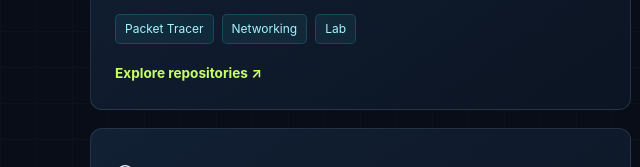
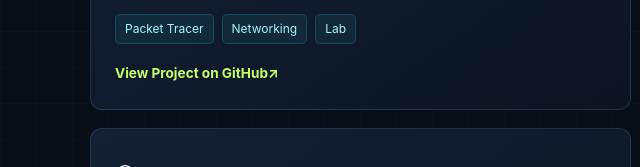
Before and after one commit to Praveen420420/portfolio, a plain HTML site: page index.html in a window 1280 px wide. Shown: the part 2453-2620 px from the top of the page, 0-640 px from the left. Drawn offline with Linux system fonts and the light colour scheme.

Commit message:
Update GitHub link to point to specific project

```diff
--- a/index.html
+++ b/index.html
@@ -580,7 +580,7 @@
               <span class="tag">Networking</span>
               <span class="tag">Lab</span>
             </div>
-            <a class="text-link" href="https://github.com/Praveen420420?tab=repositories" target="_blank" rel="noopener noreferrer">Explore repositories ↗</a>
+            <a <a class="text-link" href="https://github.com/Praveen420420/multi-router-static-routing" target="_blank" rel="noopener noreferrer">View Project on GitHub↗</a>
           </article>
 
           <article class="card project-card">
```
